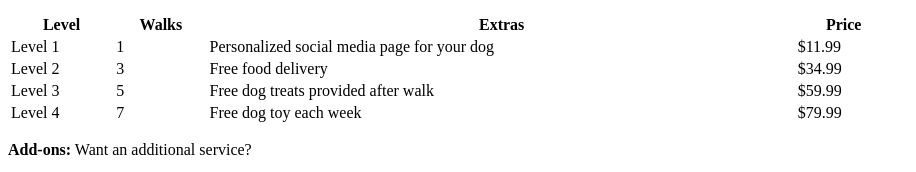
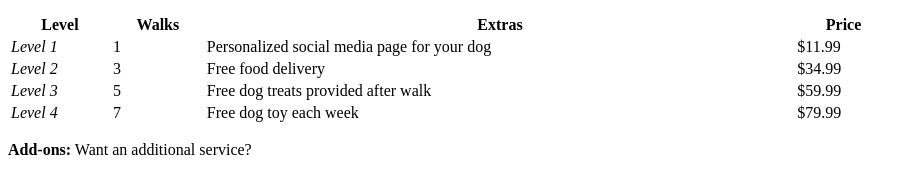
Before and after one commit to noahm1007/workplace_html, a plain HTML site: page index.html in a window 1280 px wide. Shown: the part 176-348 px from the top of the page, without its empty margins (0-916 px from the left). Drawn offline with Linux system fonts and the light colour scheme.

Commit message:
Formating

```diff
--- a/index.html
+++ b/index.html
@@ -19,25 +19,25 @@ Notes:
     <th>Price</th>
   </tr>
   <tr>
-    <td>Level 1</td>
+    <td><i>Level 1</i></td>
     <td>1</td>
     <td>Personalized social media page for your dog</td>
     <td>$11.99</td>
   </tr>
   <tr>
-    <td>Level 2</td>
+    <td><i>Level 2</i></td>
     <td>3</td>
     <td>Free food delivery</td>
     <td>$34.99</td>
   </tr>
   <tr>
-    <td>Level 3</td>
+    <td><i>Level 3</i></td>
     <td>5</td>
     <td>Free dog treats provided after walk</td>
     <td>$59.99</td>
   </tr>
   <tr>
-    <td>Level 4</td>
+    <td><i>Level 4</i></td>
     <td>7</td>
     <td>Free dog toy each week</td>
     <td>$79.99</td>
```
